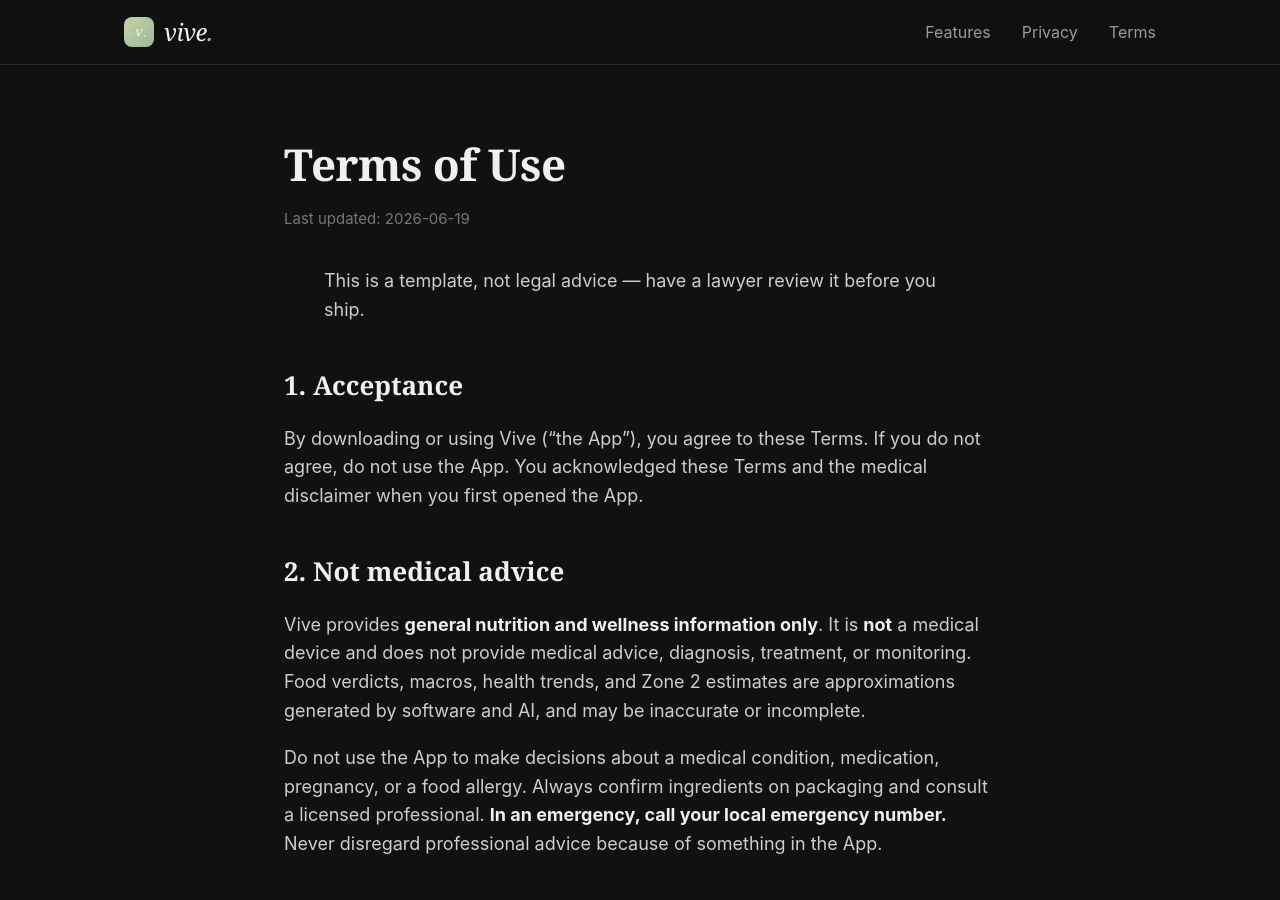
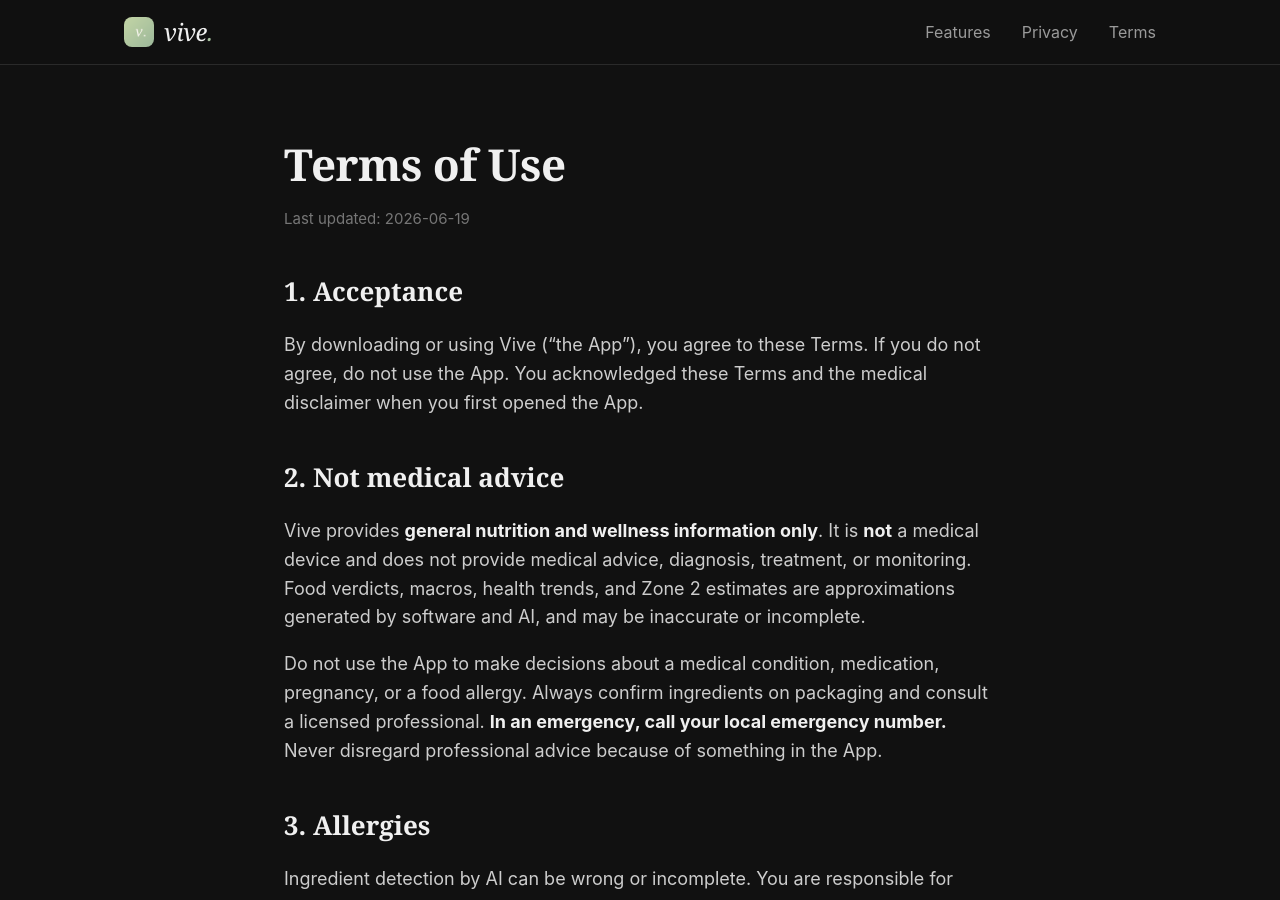
Before and after one commit to archietownsend/viveweb, a Jekyll site: the page built from terms.md, in a window 1280 px wide and 900 px high. Built offline with Jekyll 4.4.1, drawn with Linux system fonts in a browser that asks for light colours.

Commit message:
Remove legal template disclaimer from privacy policy and terms

```diff
--- a/terms.md
+++ b/terms.md
@@ -5,8 +5,6 @@ permalink: /terms/
 updated: true
 description: "The terms that govern your use of the Vive app."
 ---
-
-> This is a template, not legal advice — have a lawyer review it before you ship.
 
 ## 1. Acceptance
 
```
Also changed, not shown: privacy.md (+0 -2 lines).
